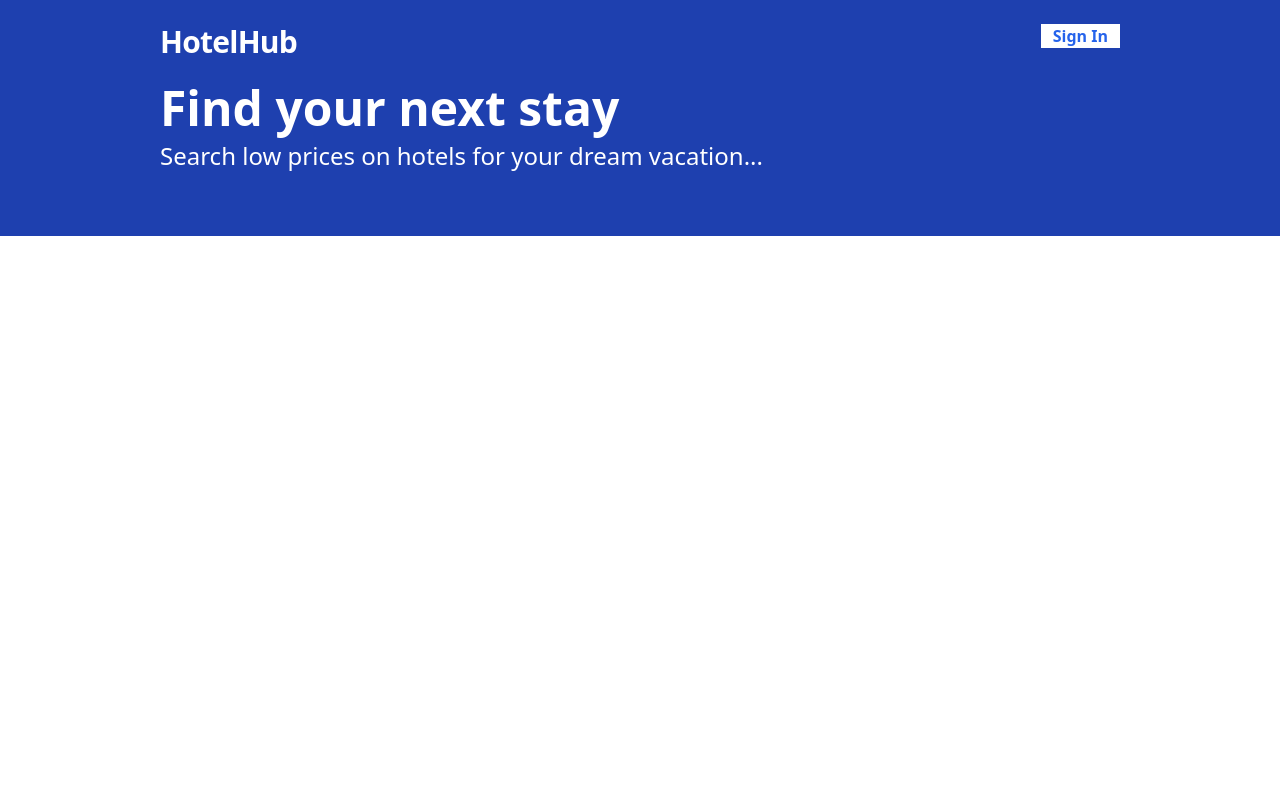
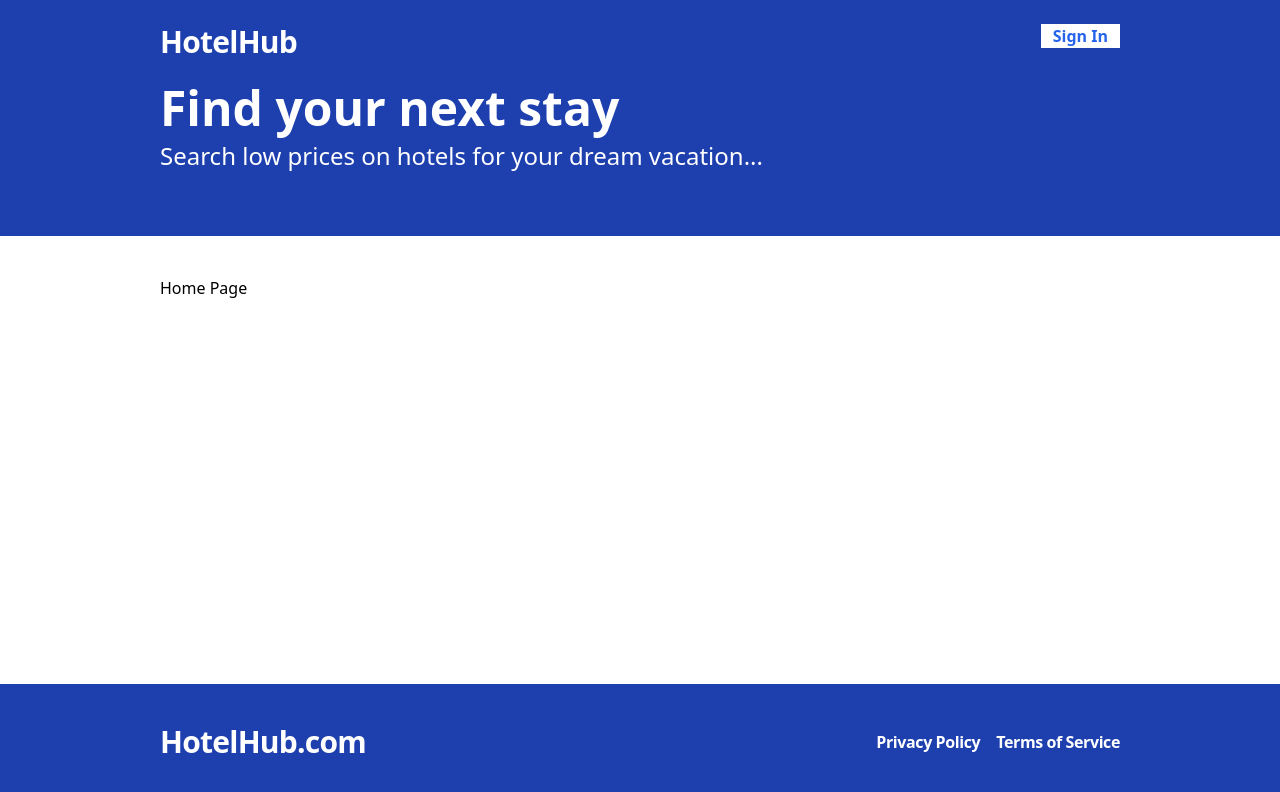
Before and after one commit to HurasAdam/HotelHub, a React (Vite) app in the folder frontend/: page / in a window 1280 px wide. Shown: the top 792 px of the page. Built offline with nearby package versions, Linux system fonts and the light colour scheme.

Commit message:
chore: Add Props interface with children to Layout component

```diff
--- a/frontend/src/layouts/Layout.tsx
+++ b/frontend/src/layouts/Layout.tsx
@@ -1,10 +1,19 @@
+import Footer from "../components/Footer";
 import Header from "../components/Header";
 import Hero from "../components/Hero";
 
- const Layout = () => {
+interface Props{
+  children:React.ReactNode;
+}
+
+ const Layout = ({children}:Props) => {
   return <div className="flex flex-col min-h-screen">
 <Header/>
 <Hero/>
+<div className="container mx-auto mx-auto py-10 flex-1">
+  {children}
+</div>
+<Footer/>
   </div>;
 };
 
```
